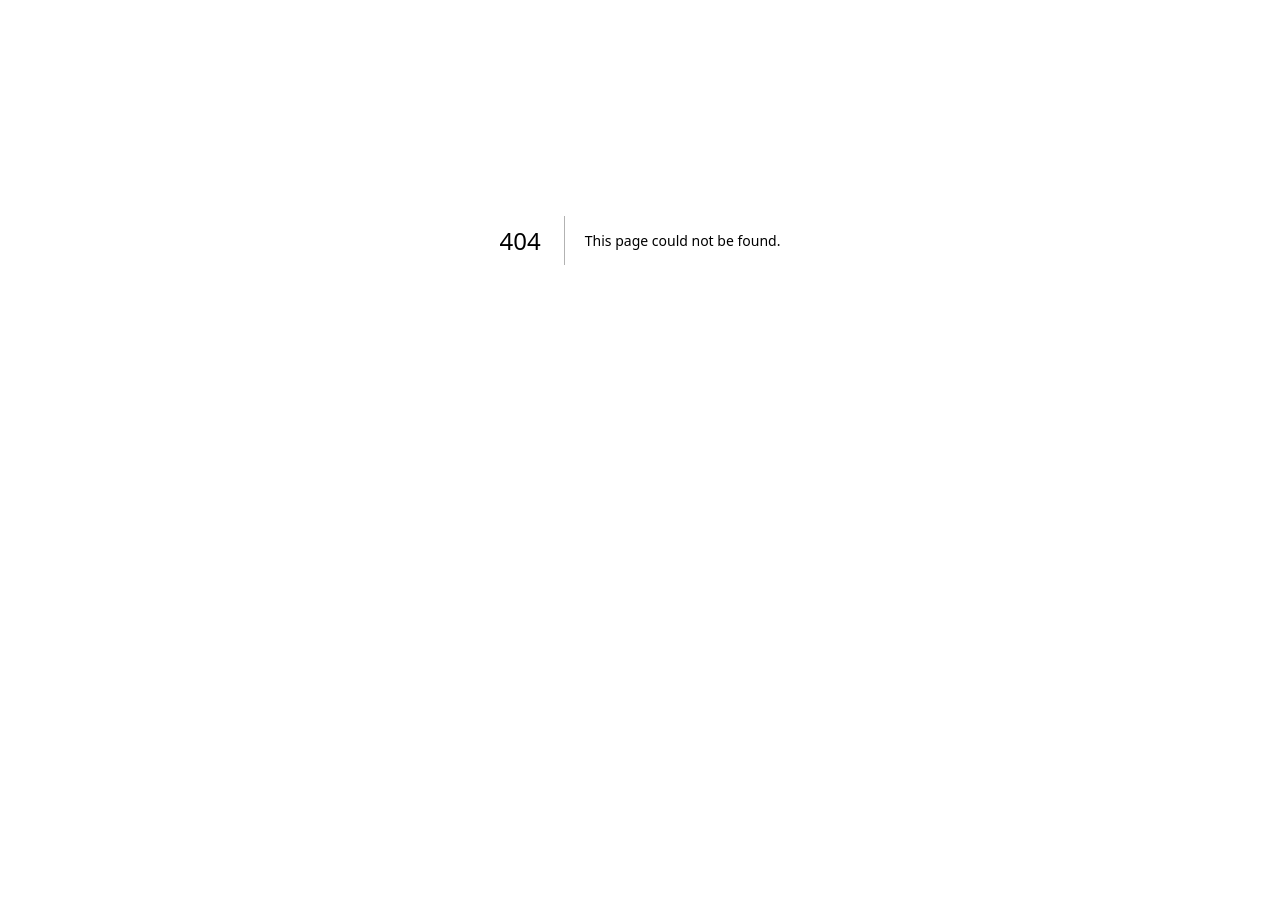
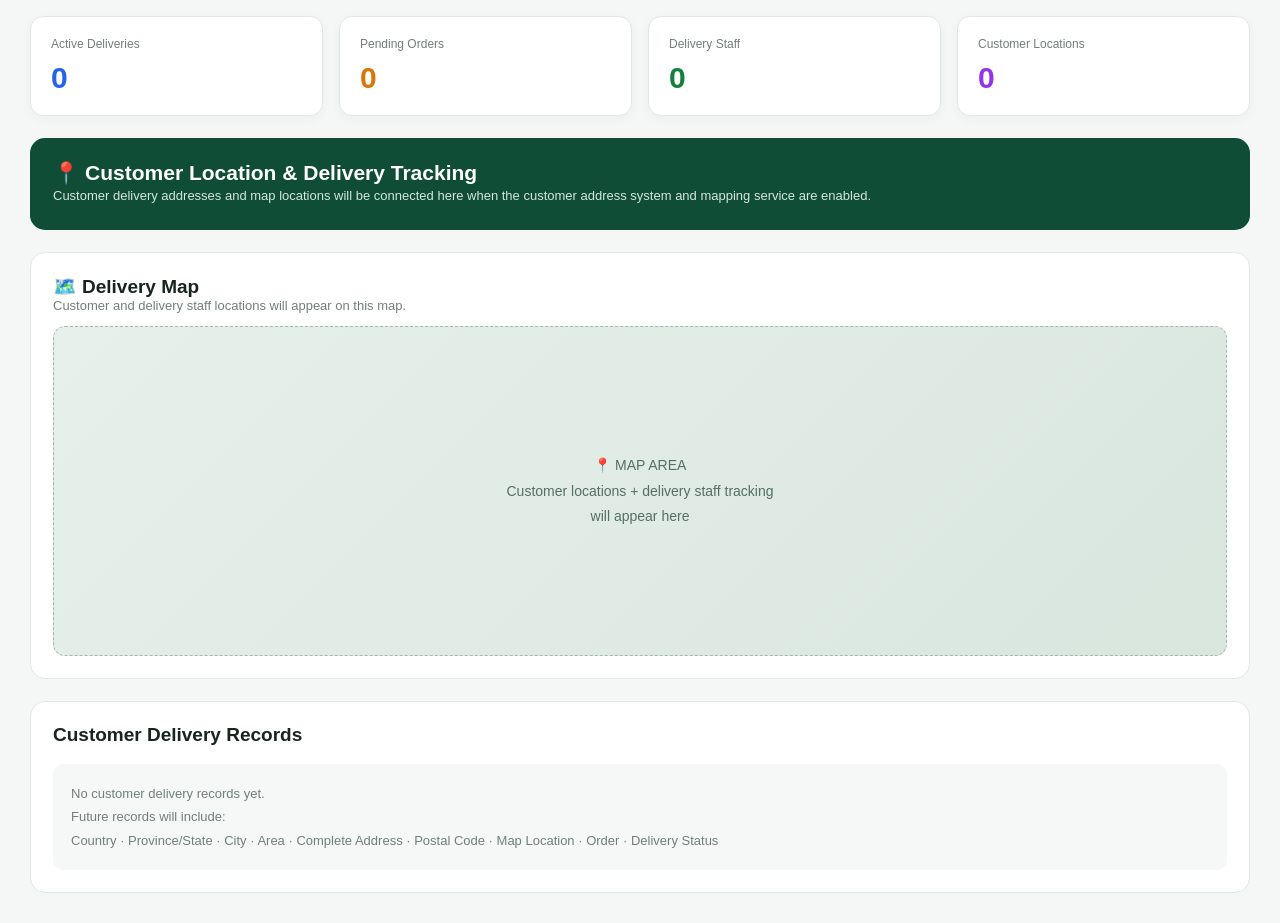
Before and after one commit to saifthe122-ai/Multani-Miithas, a Next.js app: page /admin/delivery in a window 1280 px wide. Before the commit this address had no page. Shown: the part 160-1083 px from the top of the page. Before the commit the page ends 800 px from the top, so only its background shows below. Built offline with nearby package versions, Linux system fonts and the light colour scheme.

Commit message:
Add delivery and location dashboard

```diff
--- /dev/null
+++ b/src/app/admin/delivery/page.tsx
@@ -0,0 +1,185 @@
+import Link from "next/link";
+
+export default function DeliveryDashboard() {
+  return (
+    <main
+      style={{
+        minHeight: "100vh",
+        background: "#f4f7f5",
+        color: "#17251d",
+        fontFamily: "Arial, sans-serif",
+        padding: "30px",
+        boxSizing: "border-box",
+      }}
+    >
+      <div style={{ maxWidth: "1250px", margin: "0 auto" }}>
+        <Link
+          href="/admin"
+          style={{
+            color: "#104d36",
+            textDecoration: "none",
+            fontSize: "13px",
+            fontWeight: 700,
+          }}
+        >
+          ← Back to Admin Dashboard
+        </Link>
+
+        <div style={{ marginTop: "25px", marginBottom: "25px" }}>
+          <div style={{ fontSize: "11px", color: "#718078" }}>
+            ADMIN / OPERATIONS / DELIVERY
+          </div>
+
+          <h1 style={{ fontSize: "30px", margin: "8px 0", fontWeight: 800 }}>
+            Delivery & Location
+          </h1>
+
+          <p style={{ color: "#718078", fontSize: "14px" }}>
+            Manage customer addresses, delivery orders and location tracking.
+          </p>
+        </div>
+
+        <div
+          style={{
+            display: "grid",
+            gridTemplateColumns: "repeat(auto-fit, minmax(200px, 1fr))",
+            gap: "16px",
+            marginBottom: "22px",
+          }}
+        >
+          {[
+            ["Active Deliveries", "0", "#2563eb"],
+            ["Pending Orders", "0", "#d97706"],
+            ["Delivery Staff", "0", "#15803d"],
+            ["Customer Locations", "0", "#9333ea"],
+          ].map(([title, value, color]) => (
+            <div
+              key={title}
+              style={{
+                background: "#fff",
+                border: "1px solid #e1e8e3",
+                borderRadius: "13px",
+                padding: "20px",
+                boxShadow: "0 3px 12px rgba(15,23,42,.04)",
+              }}
+            >
+              <div style={{ fontSize: "12px", color: "#718078" }}>
+                {title}
+              </div>
+
+              <div
+                style={{
+                  fontSize: "30px",
+                  fontWeight: 800,
+                  color,
+                  marginTop: "10px",
+                }}
+              >
+                {value}
+              </div>
+            </div>
+          ))}
+        </div>
+
+        <div
+          style={{
+            background: "#104d36",
+            color: "#fff",
+            borderRadius: "15px",
+            padding: "23px",
+            marginBottom: "22px",
+          }}
+        >
+          <h2 style={{ margin: 0, fontSize: "21px" }}>
+            📍 Customer Location & Delivery Tracking
+          </h2>
+
+          <p
+            style={{
+              color: "#d3e7dc",
+              fontSize: "13px",
+              lineHeight: 1.7,
+              marginBottom: 0,
+            }}
+          >
+            Customer delivery addresses and map locations will be connected
+            here when the customer address system and mapping service are
+            enabled.
+          </p>
+        </div>
+
+        <div
+          style={{
+            background: "#fff",
+            border: "1px solid #e1e8e3",
+            borderRadius: "15px",
+            padding: "22px",
+            marginBottom: "22px",
+          }}
+        >
+          <h2 style={{ margin: 0, fontSize: "19px" }}>
+            🗺️ Delivery Map
+          </h2>
+
+          <p style={{ color: "#718078", fontSize: "13px" }}>
+            Customer and delivery staff locations will appear on this map.
+          </p>
+
+          <div
+            style={{
+              height: "330px",
+              borderRadius: "12px",
+              background: "linear-gradient(135deg,#e7f0eb,#d8e6de)",
+              border: "1px dashed #9fbaab",
+              display: "flex",
+              alignItems: "center",
+              justifyContent: "center",
+              textAlign: "center",
+              color: "#557063",
+              fontSize: "14px",
+              lineHeight: 1.8,
+            }}
+          >
+            📍 MAP AREA
+            <br />
+            Customer locations + delivery staff tracking
+            <br />
+            will appear here
+          </div>
+        </div>
+
+        <div
+          style={{
+            background: "#fff",
+            border: "1px solid #e1e8e3",
+            borderRadius: "15px",
+            padding: "22px",
+          }}
+        >
+          <h2 style={{ margin: 0, fontSize: "19px" }}>
+            Customer Delivery Records
+          </h2>
+
+          <div
+            style={{
+              marginTop: "18px",
+              padding: "18px",
+              background: "#f6f8f7",
+              borderRadius: "10px",
+              color: "#718078",
+              fontSize: "13px",
+              lineHeight: 1.8,
+            }}
+          >
+            No customer delivery records yet.
+            <br />
+            Future records will include:
+            <br />
+            Country · Province/State · City · Area · Complete Address · Postal
+            Code · Map Location · Order · Delivery Status
+          </div>
+        </div>
+      </div>
+    </main>
+  );
+}
```
